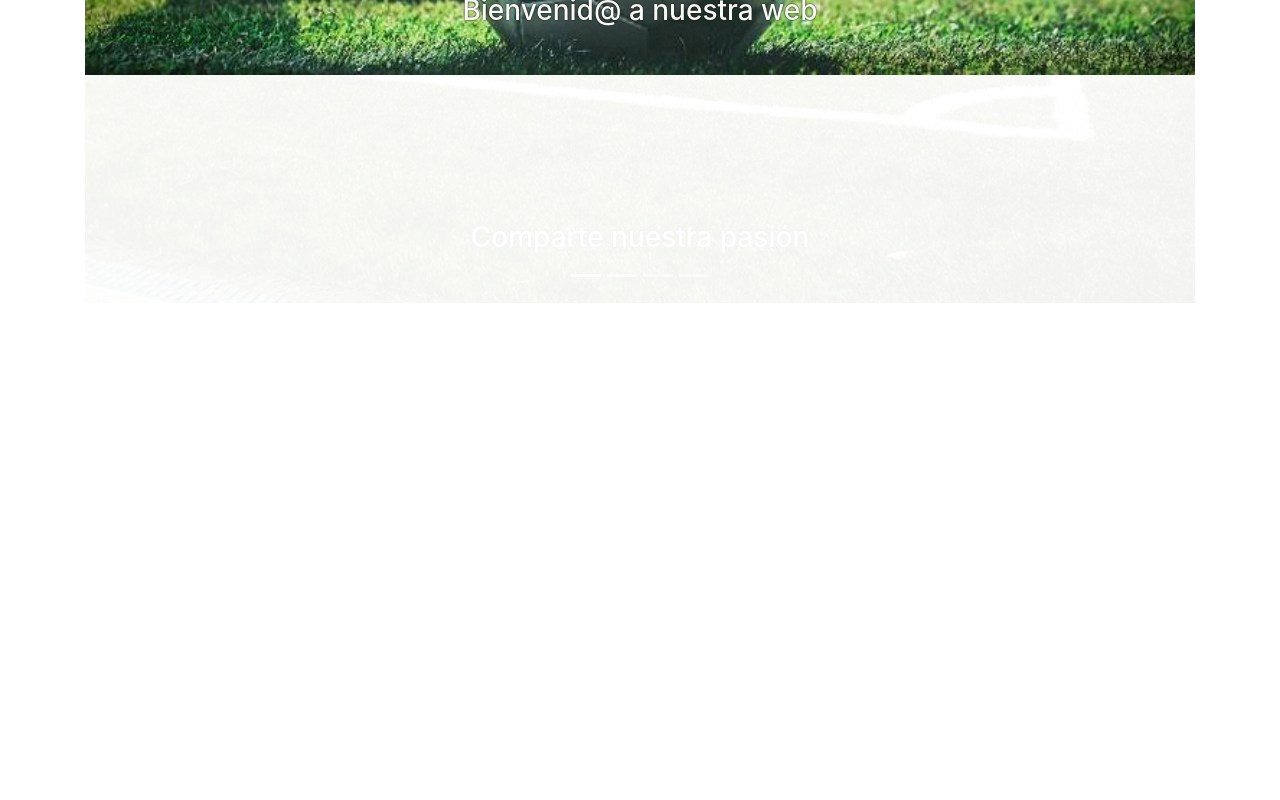
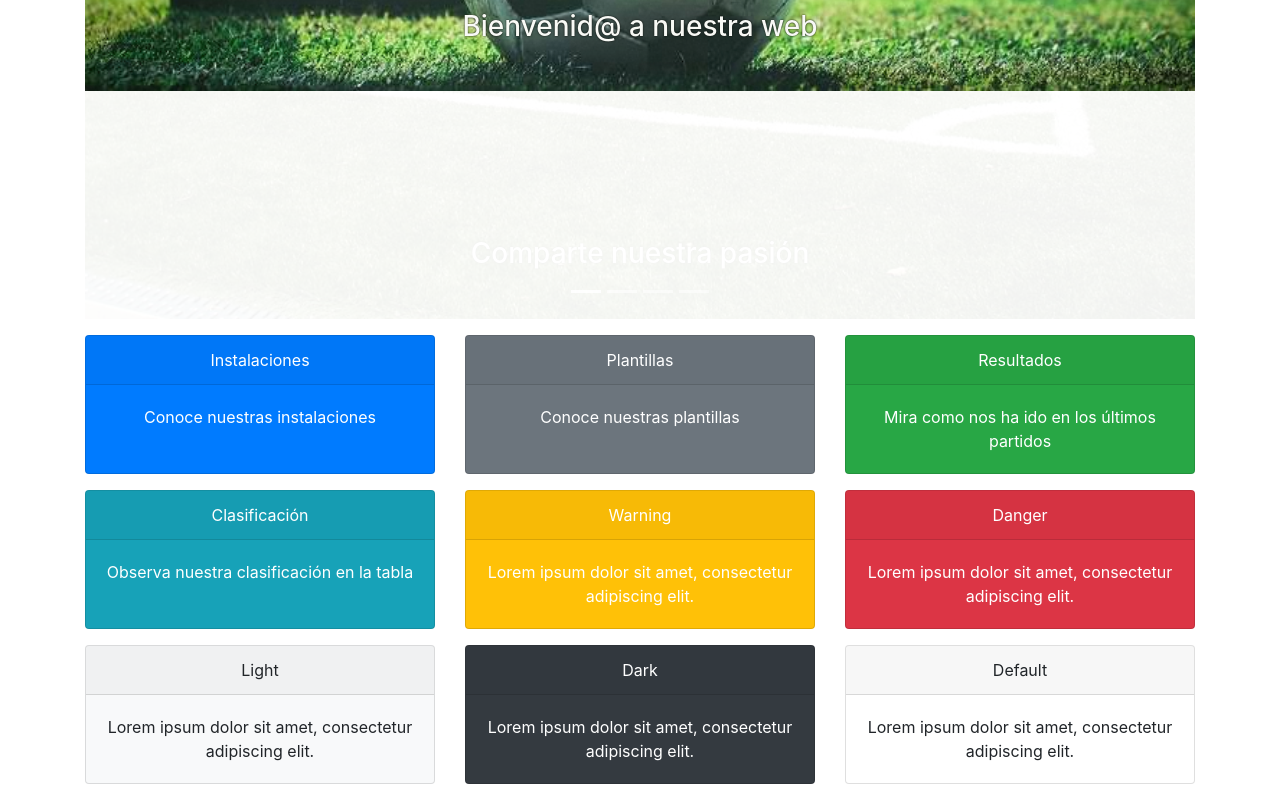
Before and after one commit to isaacdaw2/IF-ormaticosFC, a Vue app: page / in a window 1280 px wide. Shown: the part 610-1410 px from the top of the page. Before the commit the page ends 913 px from the top, so only its background shows below. Built offline with nearby package versions, Linux system fonts and the light colour scheme.

Commit message:
mas cosas de noticias

```diff
--- a/src/main.js
+++ b/src/main.js
@@ -3,10 +3,11 @@ import App from './App.vue'
 import router from './router'
 import store from './store'
 
-import { BootstrapVue, IconsPlugin, ImagePlugin } from 'bootstrap-vue'
+import { BootstrapVue, IconsPlugin, ImagePlugin, CarouselPlugin } from 'bootstrap-vue'
 Vue.use(BootstrapVue)
 Vue.use(IconsPlugin)
 Vue.use(ImagePlugin)
+Vue.use(CarouselPlugin)
 
 import 'bootstrap/dist/css/bootstrap.css'
 import 'bootstrap-vue/dist/bootstrap-vue.css'
--- a/src/views/Noticias.vue
+++ b/src/views/Noticias.vue
@@ -1,30 +1,109 @@
 <template>
-  <div>
+  <div class="mt-3">
+
+    <!-- Cabecera slides -->
     <b-carousel
         id="carousel-fade"
         style="text-shadow: 0px 0px 2px #000"
-    fade
-    indicators
+        fade="fade"
+        indicators="indicators"
         img-width="1024"
-    img-height="480"
-  >
+        img-height="480">
         <b-carousel-slide
             caption="Bienvenid@ a nuestra web"
-      :img-src="require('../assets/balon-de-futbol.jpg')"
-    ></b-carousel-slide>
+            :img-src="require('../assets/balon-de-futbol.jpg')"></b-carousel-slide>
         <b-carousel-slide
             caption="Comparte nuestra pasión"
-      :img-src="require('../assets/campo.jpg')"
-    ></b-carousel-slide>
+            :img-src="require('../assets/campo.jpg')"></b-carousel-slide>
         <b-carousel-slide
             caption="Aquí encontrarás las noticias del club"
-      :img-src="require('../assets/escuela.jpg')"
-    ></b-carousel-slide>
+            :img-src="require('../assets/escuela.jpg')"></b-carousel-slide>
         <b-carousel-slide
-      caption=""
-      :img-src="require('../assets/futbol.jpg')"
-    ></b-carousel-slide>
+            caption="Resultados"
+            :img-src="require('../assets/futbol.jpg')"></b-carousel-slide>
     </b-carousel>
+
+      <!-- cards con noticias -->
+    <div class="mt-3 mb-3">
+      <!-- Primera línea de cards -->
+      <div>
+        <b-card-group deck="deck">
+            <b-card
+                bg-variant="primary"
+                text-variant="white"
+                header="Instalaciones"
+                class="text-center">
+                <b-card-text>Conoce nuestras instalaciones</b-card-text>
+            </b-card>
+
+            <b-card
+                bg-variant="secondary"
+                text-variant="white"
+                header="Plantillas"
+                class="text-center">
+                <b-card-text>Conoce nuestras plantillas</b-card-text>
+            </b-card>
+
+            <b-card
+                bg-variant="success"
+                text-variant="white"
+                header="Resultados"
+                class="text-center">
+                <b-card-text>Mira como nos ha ido en los últimos partidos</b-card-text>
+            </b-card>
+        </b-card-group>
+      </div>
+
+      <!-- Segunda línea de cards -->
+      <div class="mt-3">
+        <b-card-group deck="deck">
+            <b-card
+                bg-variant="info"
+                text-variant="white"
+                header="Clasificación"
+                class="text-center">
+                <b-card-text>Observa nuestra clasificación en la tabla</b-card-text>
+            </b-card>
+
+            <b-card
+                bg-variant="warning"
+                text-variant="white"
+                header="Warning"
+                class="text-center">
+                <b-card-text>Lorem ipsum dolor sit amet, consectetur adipiscing elit.</b-card-text>
+            </b-card>
+
+            <b-card
+                bg-variant="danger"
+                text-variant="white"
+                header="Danger"
+                class="text-center">
+                <b-card-text>Lorem ipsum dolor sit amet, consectetur adipiscing elit.</b-card-text>
+            </b-card>
+        </b-card-group>
+      </div>
+
+      <!-- Tercera línea de cards -->
+      <div class="mt-3">
+        <b-card-group deck="deck">
+            <b-card bg-variant="light" header="Light" class="text-center">
+                <b-card-text>Lorem ipsum dolor sit amet, consectetur adipiscing elit.</b-card-text>
+            </b-card>
+
+            <b-card
+                bg-variant="dark"
+                header="Dark"
+                text-variant="white"
+                class="text-center">
+                <b-card-text>Lorem ipsum dolor sit amet, consectetur adipiscing elit.</b-card-text>
+            </b-card>
+
+            <b-card header="Default" class="text-center">
+                <b-card-text>Lorem ipsum dolor sit amet, consectetur adipiscing elit.</b-card-text>
+            </b-card>
+        </b-card-group>
+      </div>
+    </div>
   </div>
 </template>
 
@@ -32,10 +111,7 @@
     // @ is an alias to /src
     import Noticias from '@/components/Noticias.vue'
 
-export default {
-  name: 'Home',
-  components: {
+    export default {name: 'Home', components: {
             Noticias
-  }
-}
+        }}
 </script>
```
Lines whose indentation alone changed are shown as unchanged.
